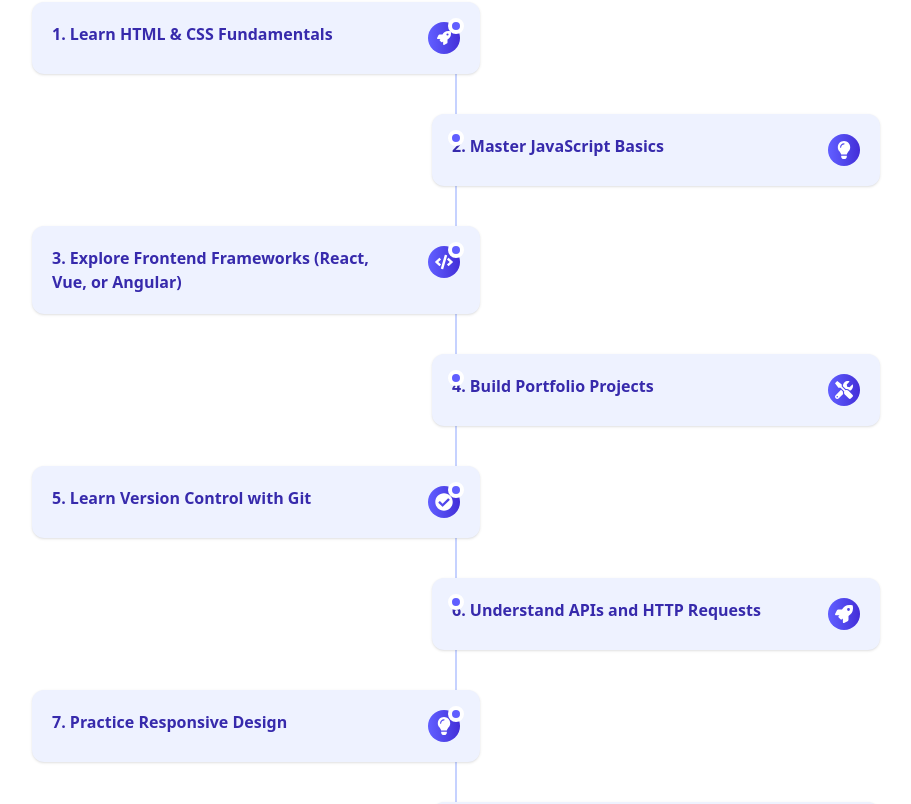
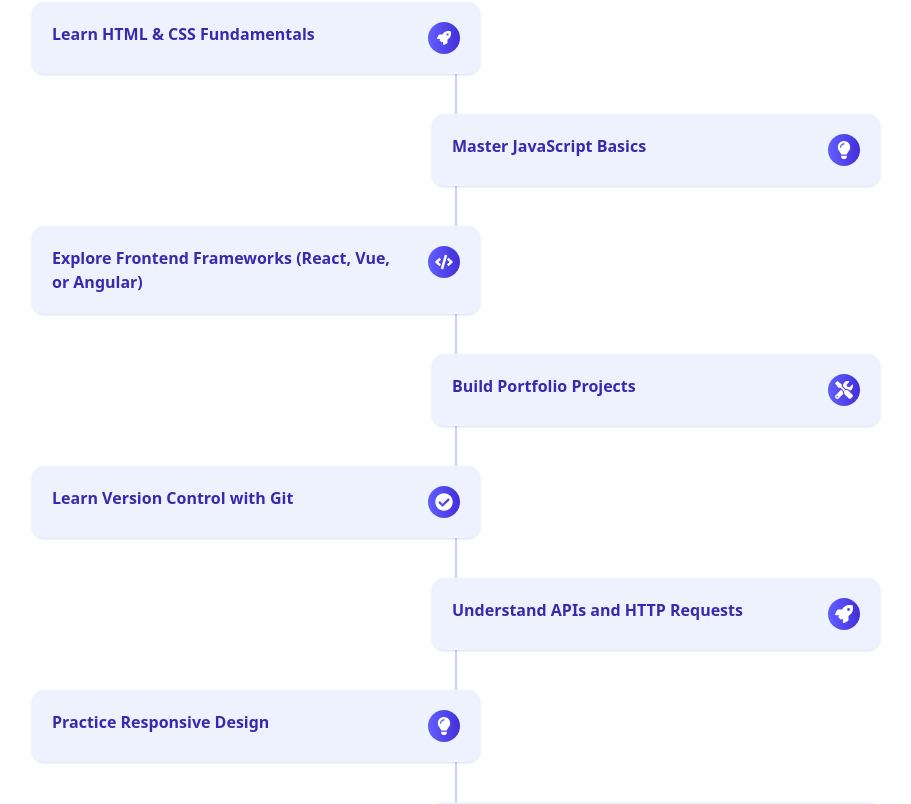
Before and after one commit to wintwah243/Mapito, a React (Vite) app in the folder mapito/: page / in a window 1280 px wide. Shown: the part 2860-3664 px from the top of the page, without its empty margins (184-1095 px from the left). Built offline with nearby package versions, Linux system fonts and the light colour scheme.

Commit message:
Update UI

```diff
--- a/mapito/src/Landing/LandingHero.jsx
+++ b/mapito/src/Landing/LandingHero.jsx
@@ -16,16 +16,16 @@ const LandingHero = () => {
         <FaCheckCircle className="text-white" size={18} />,
     ];
 
-    // for better UI
+    //display demo roadmap on landing page
     const demoRoadmap = [
-        "### 1. Learn HTML & CSS Fundamentals",
-        "### 2. Master JavaScript Basics",
-        "### 3. Explore Frontend Frameworks (React, Vue, or Angular)",
-        "### 4. Build Portfolio Projects",
-        "### 5. Learn Version Control with Git",
-        "### 6. Understand APIs and HTTP Requests",
-        "### 7. Practice Responsive Design",
-        "### 8. Prepare for Interviews"
+        "### Learn HTML & CSS Fundamentals",
+        "### Master JavaScript Basics",
+        "### Explore Frontend Frameworks (React, Vue, or Angular)",
+        "### Build Portfolio Projects",
+        "### Learn Version Control with Git",
+        "### Understand APIs and HTTP Requests",
+        "### Practice Responsive Design",
+        "### Prepare for Interviews"
     ];
 
     return (
@@ -87,7 +87,7 @@ const LandingHero = () => {
                                 <div className="sm:hidden absolute left-0 top-6 w-4 h-4 rounded-full bg-indigo-500 border-4 border-white transform -translate-x-1/2"></div>
 
                                 {/* Desktop dot */}
-                                <div className="hidden sm:block absolute left-1/2 top-6 w-4 h-4 rounded-full bg-indigo-500 border-4 border-white transform -translate-x-1/2 -translate-y-1/2"></div>
+                                {/* <div className="hidden sm:block absolute left-1/2 top-6 w-4 h-4 rounded-full bg-indigo-500 border-4 border-white transform -translate-x-1/2 -translate-y-1/2"></div> */}
 
                                 {/* Card */}
                                 <div className={`bg-indigo-50 rounded-xl p-5 shadow-sm hover:shadow-md transition-shadow ${index % 2 === 0 ? 'sm:mr-auto sm:max-w-md' : 'sm:ml-auto sm:max-w-md'}`}>
```
